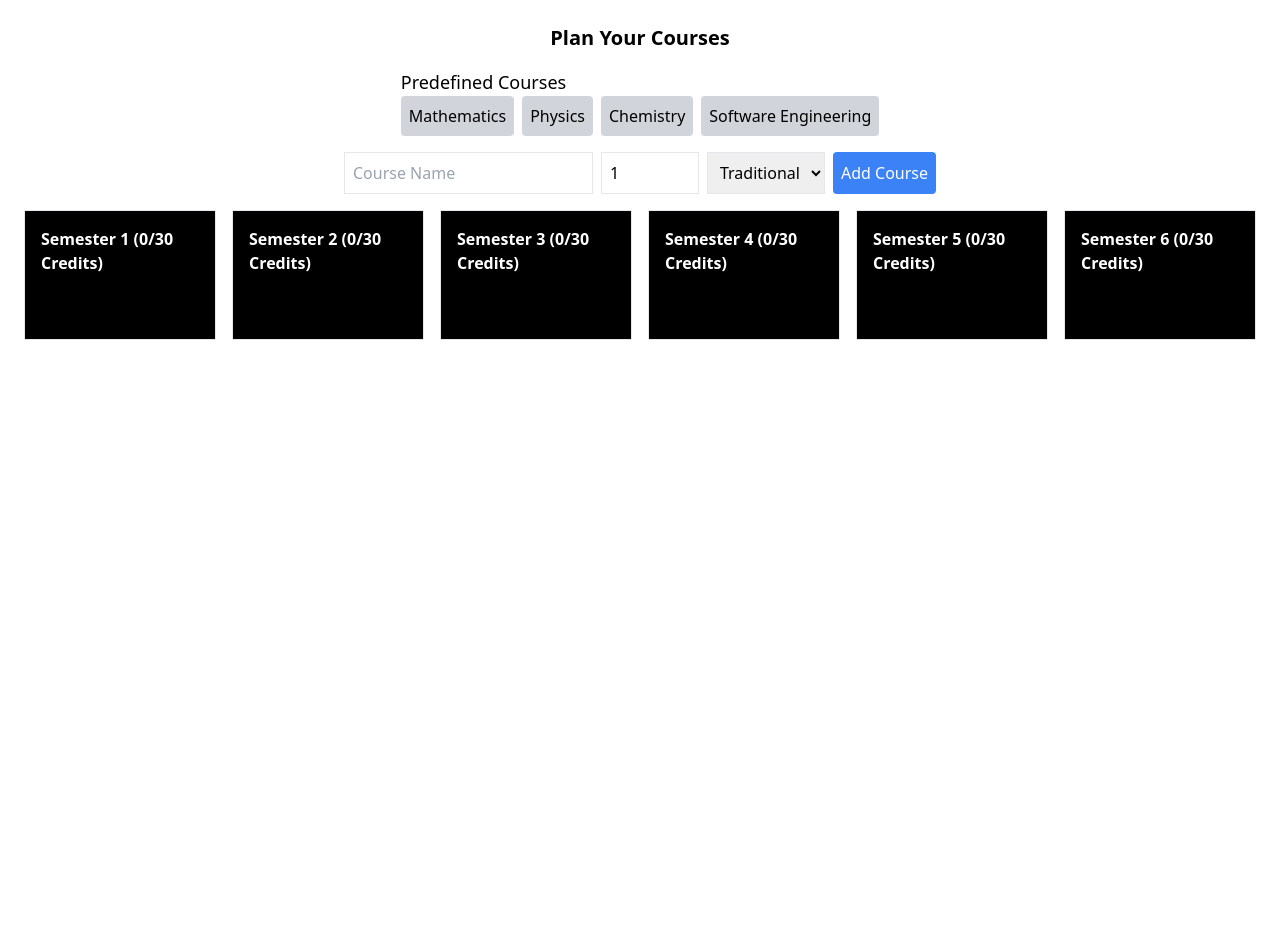
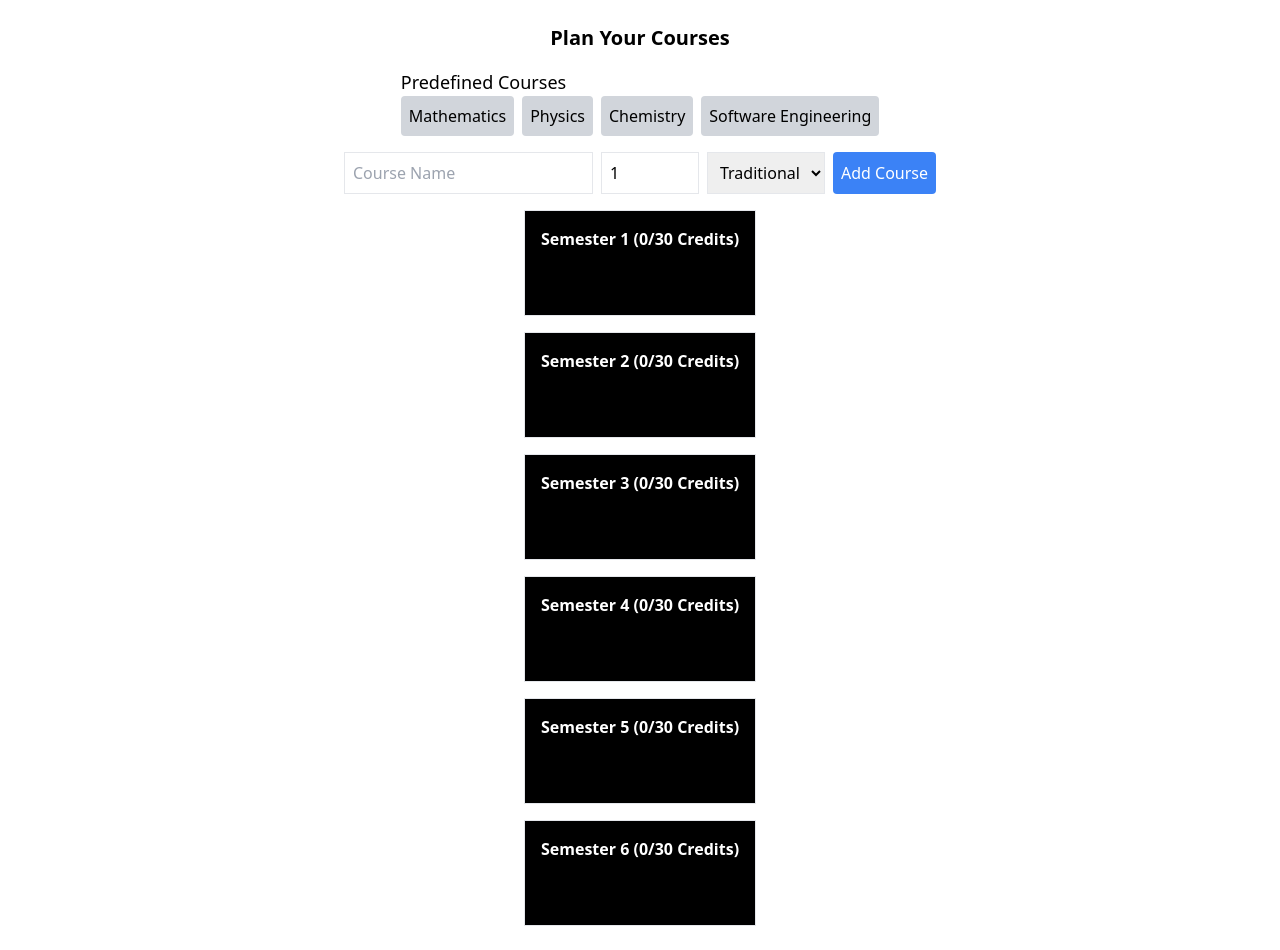
Before and after one commit to DineshSundaram7/credit-planner, a React (Create React App) app: page / in a window 1280 px wide. Before the commit the page ends 800 px from the top, so only its background shows below. Built offline with nearby package versions, Linux system fonts and the light colour scheme.

Commit message:
Update CreditPlanner.js

```diff
--- a/src/components/CreditPlanner.js
+++ b/src/components/CreditPlanner.js
@@ -236,7 +236,7 @@ const CreditPlanner = () => {
         </div>
 
         {/* Semester Display */}
-        <div className="flex gap-4">
+        <div className="grid grid-cols-1 gap-4">
           {semesters.map((courses, index) => (
             <SemesterBlock
               key={index}
```
